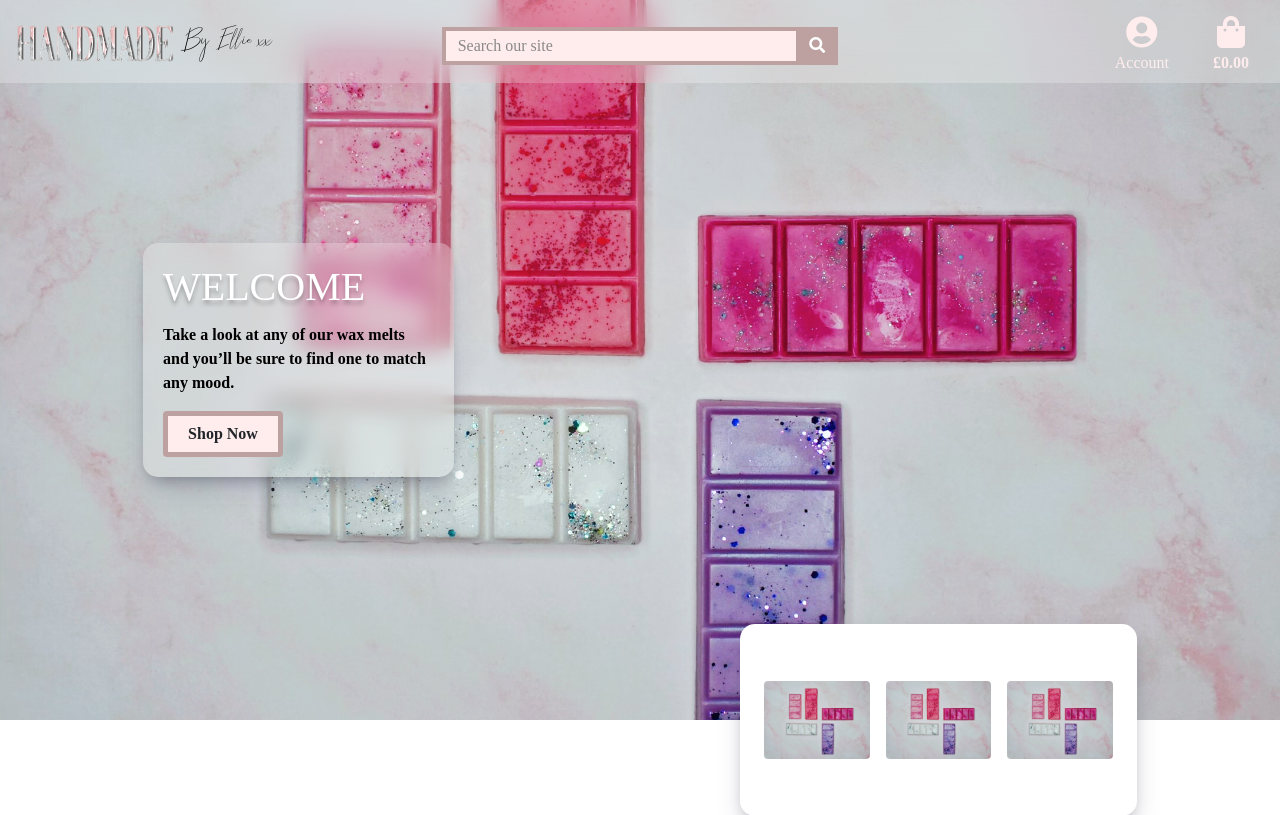
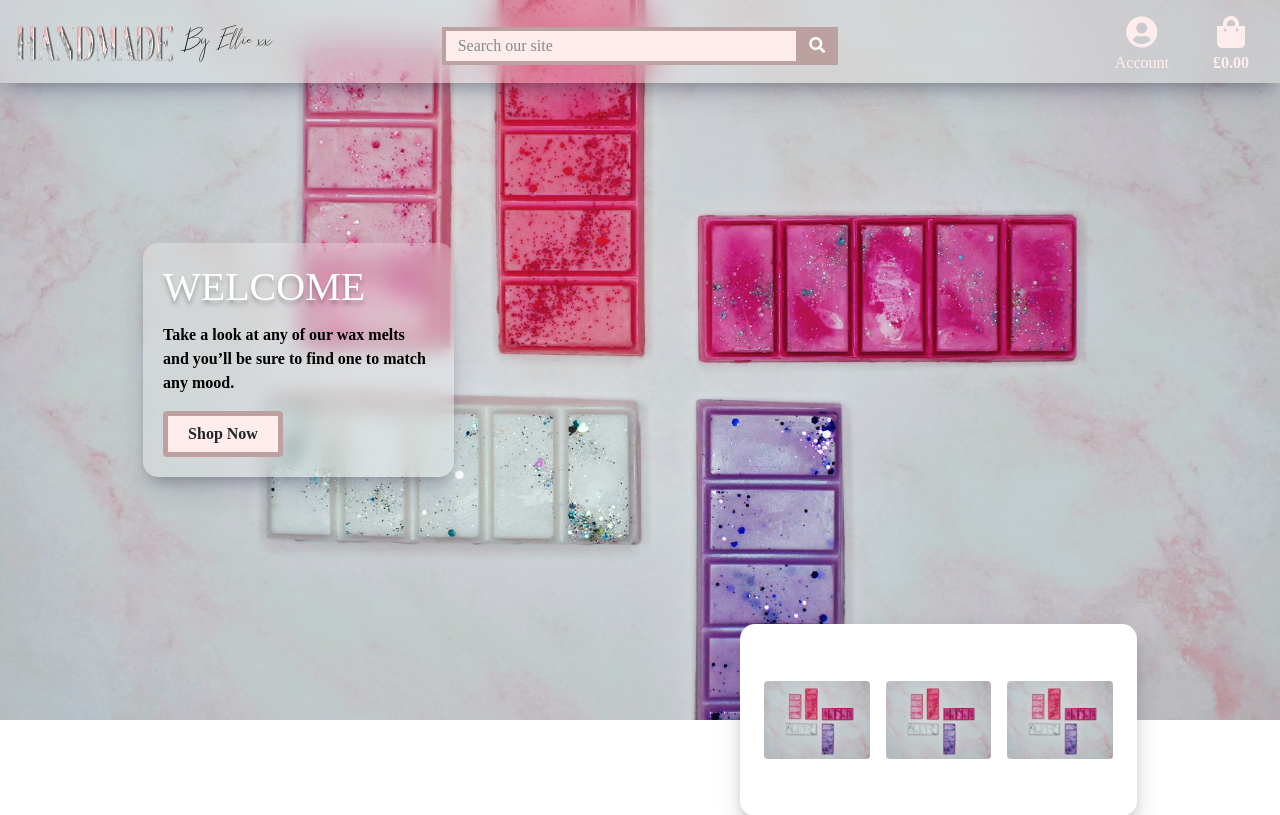
Before and after one commit to Tmuat/handmade-by-ellie, a Django app: page / in a window 1280 px wide. Shown: the top 815 px of the page. Run offline with Django 3.2, Linux system fonts and the light colour scheme; some libraries are stand-ins or nearby versions.

Commit message:
BASE: Added box shadow to nav

```diff
--- a/templates/base.html
+++ b/templates/base.html
@@ -60,7 +60,7 @@
   </head>
   <body>
     <header class="container-fluid fixed-top">
-      <div id="topnav" class="row bg-glass pt-lg-2 d-none d-lg-flex">
+      <div id="topnav" class="row bg-glass pt-lg-2 d-none d-lg-flex box-shadow">
         <!-- Navbar Logo -->
         <div class="col-12 col-lg-4 my-auto py-1 py-lg-0 text-center text-lg-left">
           <a
```
